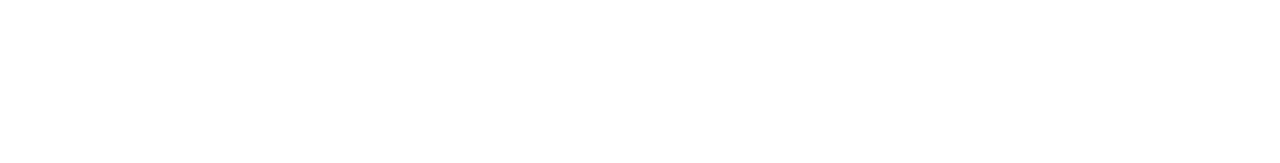
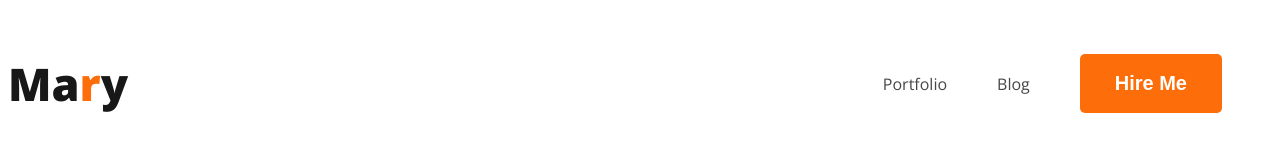
Before and after one commit to AnasCoding1986/Dveloper-Portfolio, a plain HTML site: page index.html in a window 1280 px wide. Drawn offline with nearby package versions, Linux system fonts and the light colour scheme.

Commit message:
nav added

```diff
--- /dev/null
+++ b/assets/css/style.css
@@ -0,0 +1,40 @@
+/* =====Common===== */
+body{
+    font-family: 'Open Sans', sans-serif;
+}
+.primary{
+    color: #FD6E0A;
+}
+.btn-primary{
+    border-radius: 5px;
+    background: #FD6E0A;
+    border: none;
+    color: var(--White-Color, #FFF);
+    font-size: 20px;
+    font-weight: 700;
+    padding: 18px 35px;
+}
+
+/* =====Nav===== */
+nav{
+    display: flex;
+    align-items: center;
+    justify-content: space-between;
+}
+nav .nav-title{
+    color: #181818;
+    font-size: 45px;
+    font-weight: 800;
+}
+nav > ul{
+    display: flex;
+    align-items: center;
+}
+nav li{
+    list-style: none;
+    margin-right: 50px;
+}
+nav a{
+    text-decoration: none;
+    color: #474747;
+}
--- a/index.html
+++ b/index.html
@@ -4,10 +4,22 @@
     <meta charset="UTF-8">
     <meta name="viewport" content="width=device-width, initial-scale=1.0">
     <title>Developer Portfolio</title>
+    <link rel="stylesheet" href="assets/css/style.css">
+    <!-- =======open sans font======= -->
+    <link rel="preconnect" href="https://fonts.googleapis.com">
+    <link rel="preconnect" href="https://fonts.gstatic.com" crossorigin>
+    <link href="https://fonts.googleapis.com/css2?family=Open+Sans:ital,wght@0,400;0,500;    0,600;0,700;0,800;1,300&display=swap" rel="stylesheet">
 </head>
 <body>
     <header>
-
+        <nav>
+            <h3 class="nav-title">Ma<span class="primary">r</span>y</h3>
+            <ul>
+                <li><a href="">Portfolio</a></li>
+                <li><a href="">Blog</a></li>
+                <li><button class="btn-primary">Hire Me</button></li>
+            </ul>
+        </nav>
     </header>
     <main>
 
```
